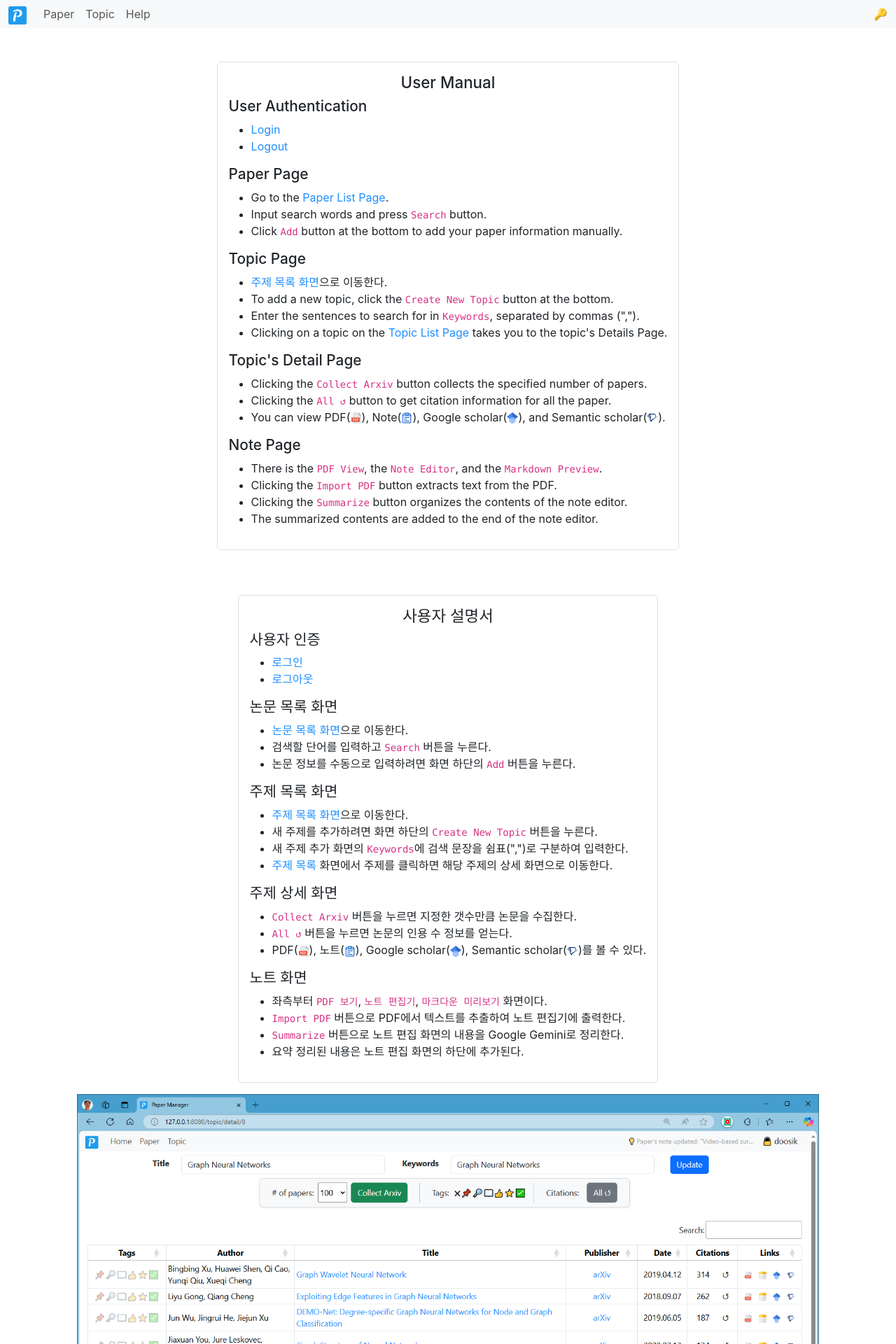
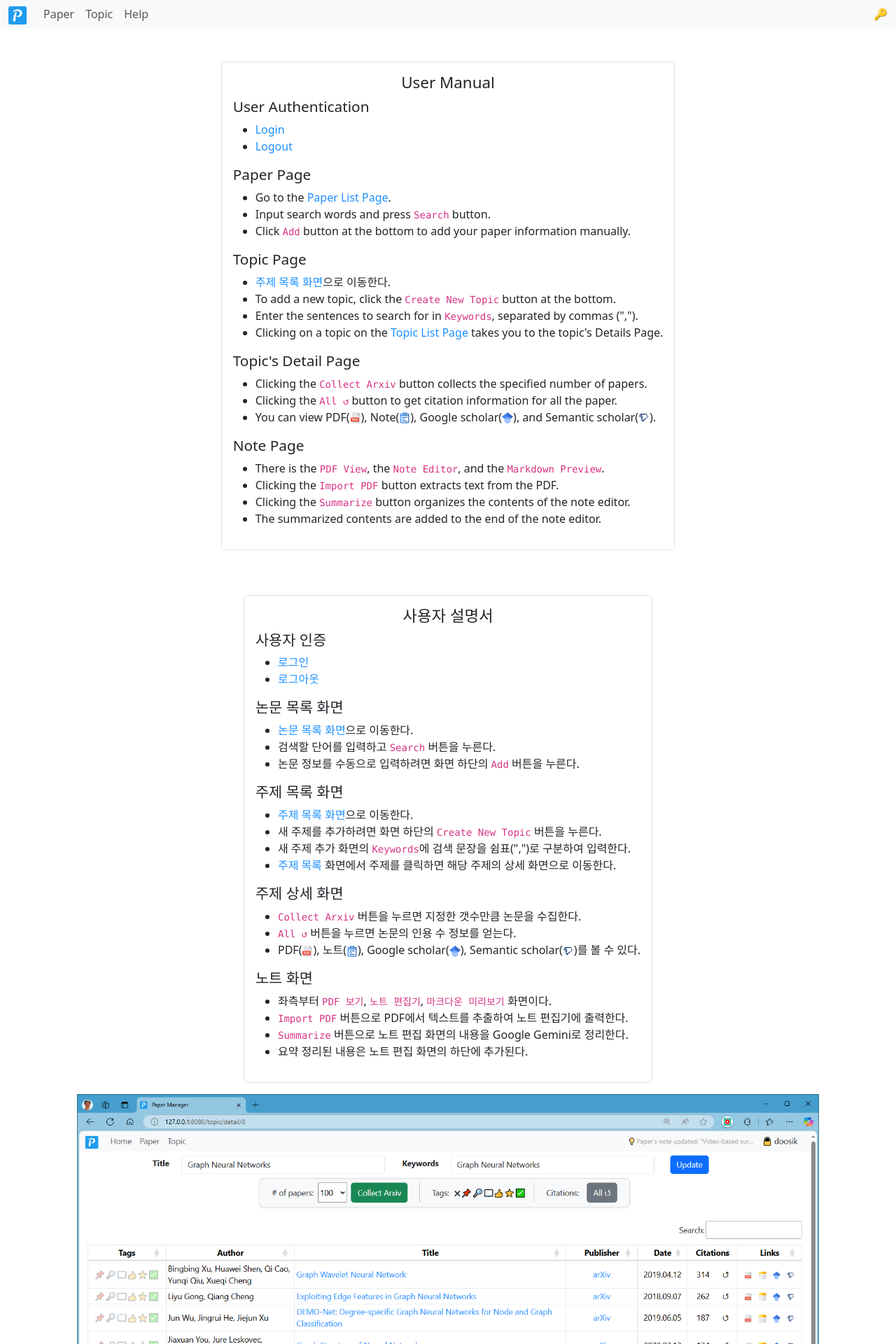
Before and after one commit to doosik71/paperman2, a Django app: page / in a window 1280 px wide. Shown: the top 1920 px of the page at 70% size. Run offline with Django 5.2, Linux system fonts and the light colour scheme; some libraries are stand-ins or nearby versions.

Commit message:
Update css.

```diff
--- a/static/css/style.css
+++ b/static/css/style.css
@@ -3,11 +3,14 @@
  ********/
 
 body {
-  font-family: -apple-system, BlinkMacSystemFont,
-    "Malgun Gothic", MalgunGothic,
+  font-family:
+    "Noto Sans", "Noto Sans KR",
+    Rubik, Helvetica, Arial, Verdana, sans-serif,
+    -apple-system, BlinkMacSystemFont,
+    "Malgun Gothic",
     "Segoe UI", "Droid Sans", "Helvetica Neue",
     "Roboto", "Oxygen", "Ubuntu", "Cantarell",
-    "Fira Sans", sans-serif;
+    "Fira Sans";
   overflow-x: hidden;
 }
 
@@ -388,7 +391,7 @@ select.inline {
   padding-right: 0.1em;
 }
 
-#note-markdown-preview p > img:only-child {
+#note-markdown-preview p>img:only-child {
   display: block;
   margin: 1em auto;
   max-width: 100%;
@@ -455,6 +458,10 @@ div#home-page figcaption,
 
 #note-editor-panel div.CodeMirror {
   font-size: 1.2rem;
+}
+
+#note-editor-panel div.CodeMirror-lines {
+  margin: 1em;
 }
 
 #note-editor-panel div.CodeMirror span.cm-header.cm-header-1,
```
